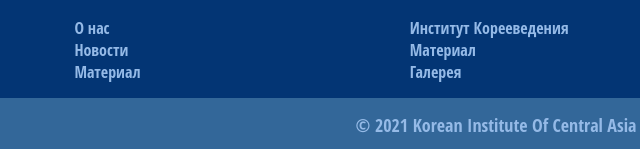
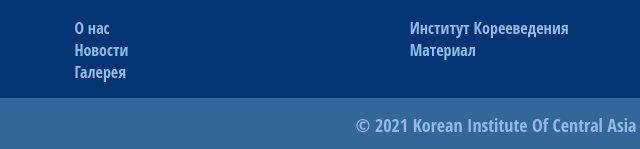
Before and after one commit to cksvolunteers/main_CKS_website, a plain HTML site: page index.html in a window 1280 px wide. Shown: the part 2702-2851 px from the top of the page, 144-784 px from the left. Drawn offline with Linux system fonts and the light colour scheme.

Commit message:
From MOLDOGAZY branch update footer v1.2

```diff
--- a/index.html
+++ b/index.html
@@ -315,7 +315,6 @@
 						<a class="footer__menu__link footer__menu__item-institute" href="#">Институт Корееведения</a>
 						<a class="footer__menu__link footer__menu__item-news" href="#">Новости</a>
 						<a class="footer__menu__link footer__menu__item-material" href="#">Материал</a>
-						<a class="footer__menu__link footer__menu__item-material" href="#">Материал</a>
 						<a class="footer__menu__link footer__menu__item-gallery" href="#">Галерея</a>
 					</div>
 					<div class="footer__icons">
```
